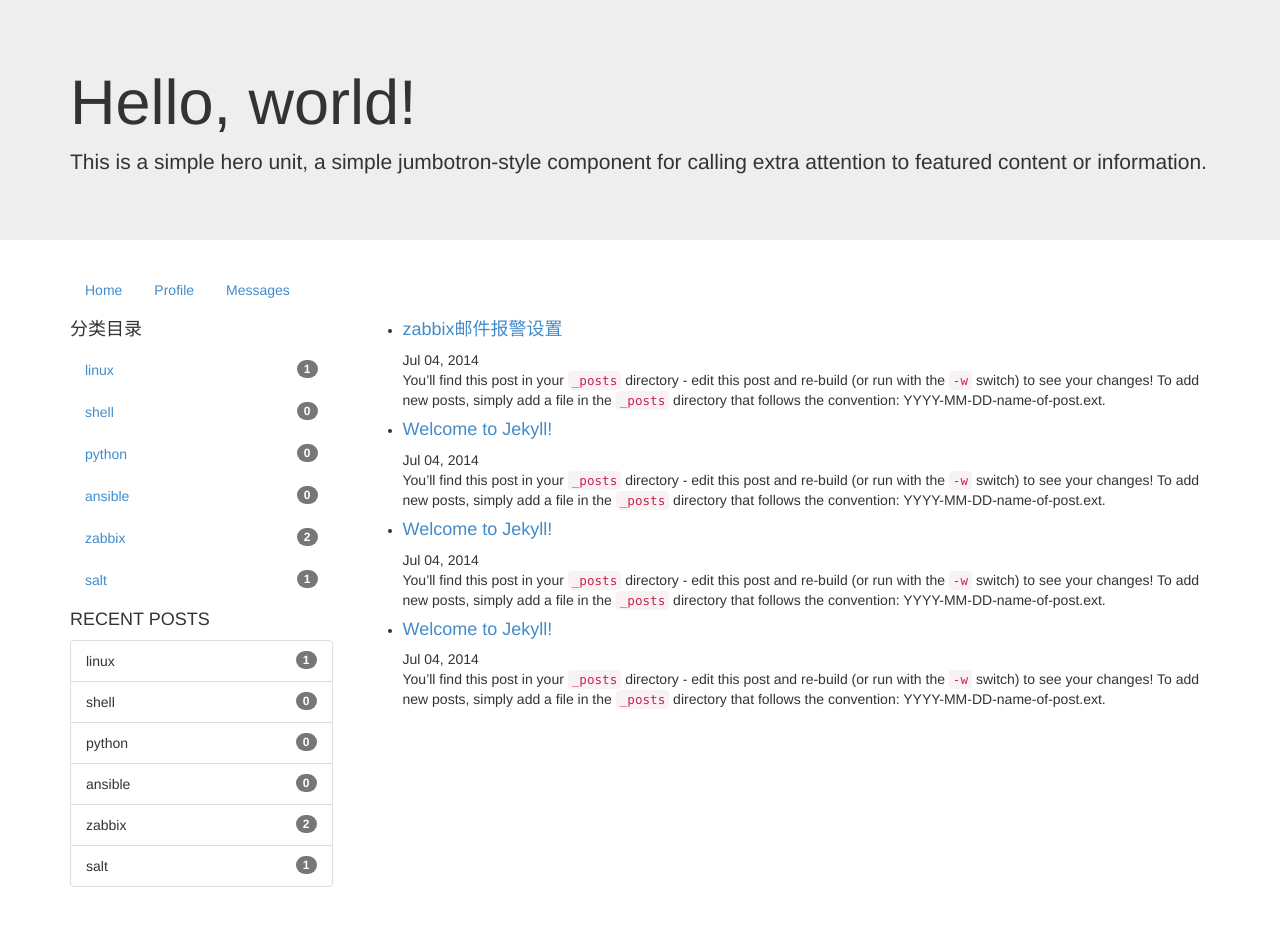
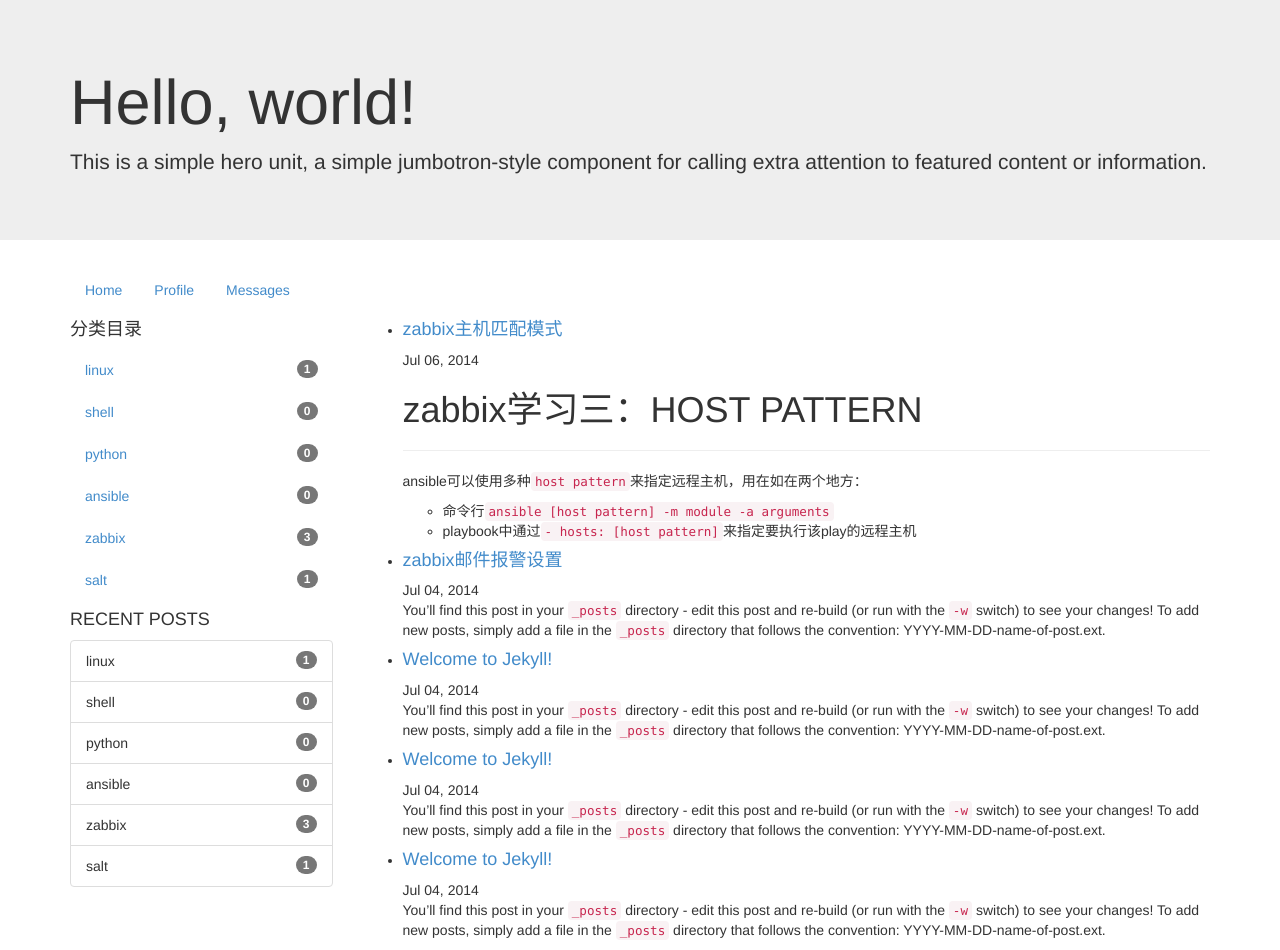
Before and after one commit to sapser/sapser.github.io, a Jekyll site: the page built from index.html, in a window 1280 px wide. Built offline with Jekyll 4.4.1, drawn with Linux system fonts in a browser that asks for light colours; the list of posts is cut into pages by our own code; before the commit the page ends 907 px from its top, so only the background shows below that; some of the changed lines change nothing that is shown.

Commit message:
first post

````diff
--- /dev/null
+++ b/_posts/2014-07-05-zabbix-host-pattern.md
@@ -0,0 +1,143 @@
+---
+title:  "zabbix主机匹配模式"
+date:   2014-07-05 22:07:00
+categories: zabbix
+---
+
+# zabbix学习三：HOST PATTERN
+---
+ansible可以使用多种`host pattern`来指定远程主机，用在如在两个地方：
+- 命令行`ansible [host pattern] -m module -a arguments`
+- playbook中通过`- hosts: [host pattern]`来指定要执行该play的远程主机
+
+### 匹配hosts中所有主机
+```
+ansible all -m ping
+ansible '*' -m ping
+```
+
+### 指定单个组或主机
+```
+[root@centos6 ansible]# ansible 12 -m ping
+12 | success >> {
+    "changed": false,
+    "ping": "pong"
+}
+
+[root@centos6 ansible]# ansible test1 -m ping
+12 | success >> {
+    "changed": false,
+    "ping": "pong"
+}
+13 | success >> {
+    "changed": false,
+    "ping": "pong"
+}
+```
+
+### 多个用`:`隔开的组，表示匹配这些组中的任一主机
+指定两个组：
+```
+[test1]
+12
+13
+[test2]
+13
+14
+```
+执行命令：
+```
+[root@centos6 ansible]# ansible "test1:test2" -m ping               #同时属于多个组的主机只会执行一次
+14 | success >> {
+    "changed": false,
+    "ping": "pong"
+}
+12 | success >> {
+    "changed": false,
+    "ping": "pong"
+}
+13 | success >> {
+    "changed": false,
+    "ping": "pong"
+}
+```
+
+### 组前面加上`!`表示排除这个组中的主机
+指定两个组：
+```
+[test1]
+12
+13
+14
+[test2]
+13
+```
+执行命令：
+```
+[root@centos6 ansible]# ansible 'test1:!test2' -m ping          #匹配所有在test1组却不在test2组中的主机
+14 | success >> {
+    "changed": false,
+    "ping": "pong"
+}
+12 | success >> {
+    "changed": false,
+    "ping": "pong"
+}
+```
+
+### `&`表示求交集
+先在hosts文件指定两个组：
+```
+[test1]
+12
+13
+[test2]
+13
+14
+```
+然后执行命令：
+```
+[root@centos6 ansible]# ansible "test1:&test2" -m ping          #匹配同时在test1和test2组中的主机
+13 | success >> {
+    "changed": false,
+    "ping": "pong"
+}
+```
+
+一个复杂的匹配：
+`webservers:dbservers:&staging:!phoenix`
+首先取出属于webservers组和dbservers组的所有主机，然后取出这些主机中同时也属于staging组的那部分，然后再去掉不属于phoenix组的那些
+
+### 使用通配符
+```
+[root@centos6 ansible]# ansible '14?' -m ping          #通配符中"?"表示匹配任意一个字符
+145 | success >> {
+    "changed": false,
+    "ping": "pong"
+}
+146 | success >> {
+    "changed": false,
+    "ping": "pong"
+}
+148 | success >> {
+    "changed": false,
+    "ping": "pong"
+}
+```
+
+### 以`~`开头表示使用正则表达式
+```
+[root@centos6 ansible]# ansible '~test.*' -m ping
+12 | success >> {
+    "changed": false,
+    "ping": "pong"
+}
+14 | success >> {
+    "changed": false,
+    "ping": "pong"
+}
+13 | success >> {
+    "changed": false,
+    "ping": "pong"
+}
+```
--- a/index.html
+++ b/index.html
@@ -6,7 +6,7 @@ title: hello_sapser
 <ul>
 {% for post in site.posts %}
   <li>
-    <h4><a href="{{ post.url | prepend: site.baseurl }}">{{ post.title }}</a></h4>
+  <h4><a href="{{ post.url | prepend: site.baseurl }}">{{ site.url }}{{ post.title }}</a></h4>
     <span>{{ post.date | date: "%b %d, %Y" }} </span>
     {{ post.excerpt }}
   </li>
````
